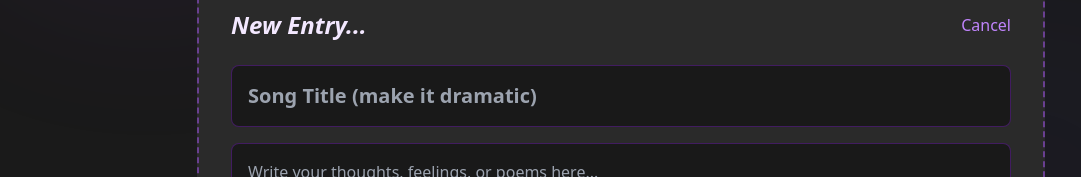
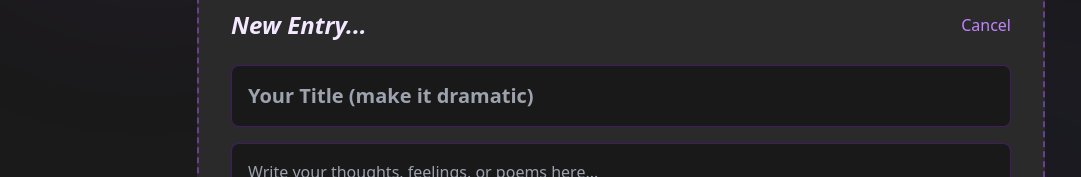
Before and after one commit to shakespeareisshaking/lyric-vault, a React (Vite) app: page / in a window 1280 px wide. Both pictures are taken after a click on the button "Post your Masterpiece". Shown: the part 363-540 px from the top of the page, without its empty margins (19-1100 px from the left). Built offline with nearby package versions, Linux system fonts and the light colour scheme; no server answers; the database is empty.

Commit message:
website changes 2.0

```diff
--- a/src/App.jsx
+++ b/src/App.jsx
@@ -434,7 +434,7 @@ const App = () => {
 
                 <input
                   type="text"
-                  placeholder="Song Title (make it dramatic)"
+                  placeholder="Your Title (make it dramatic)"
                   value={newTitle}
                   onChange={(e) =>
                     setNewTitle(e.target.value)
```
